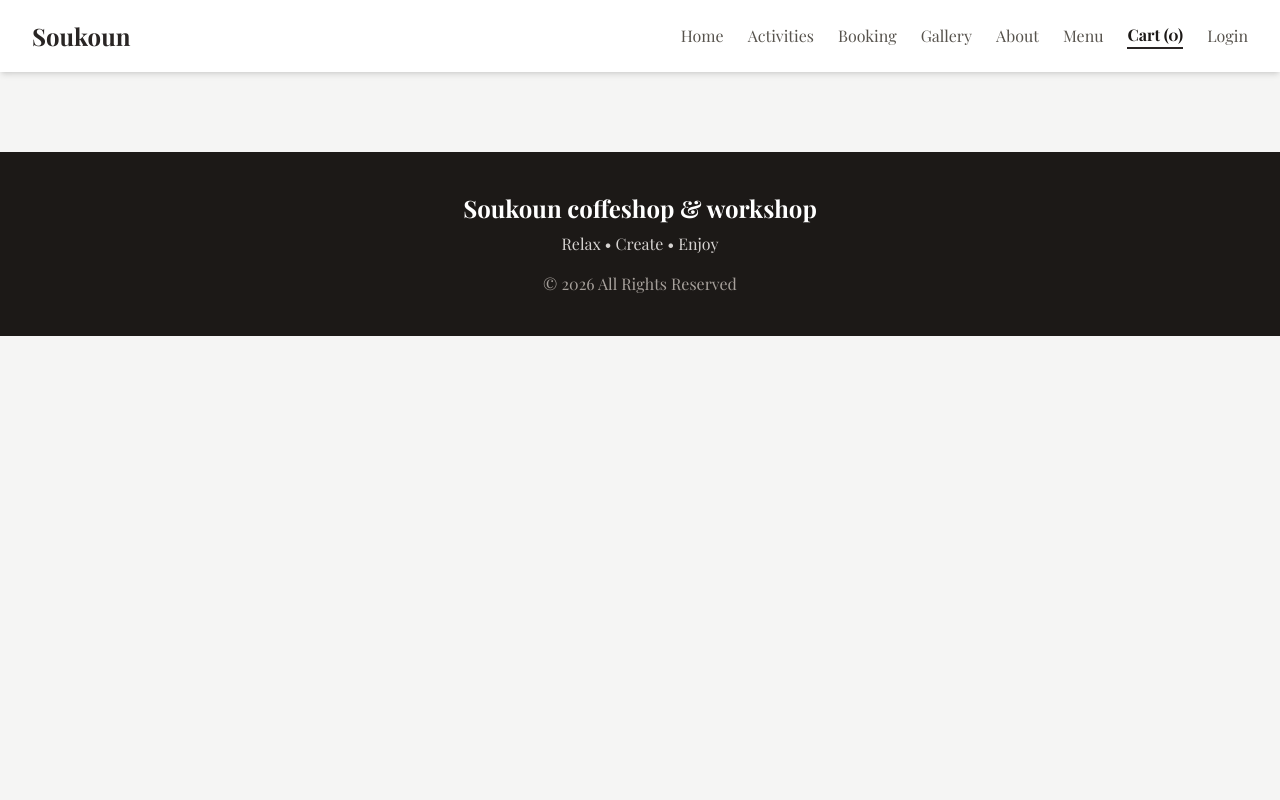
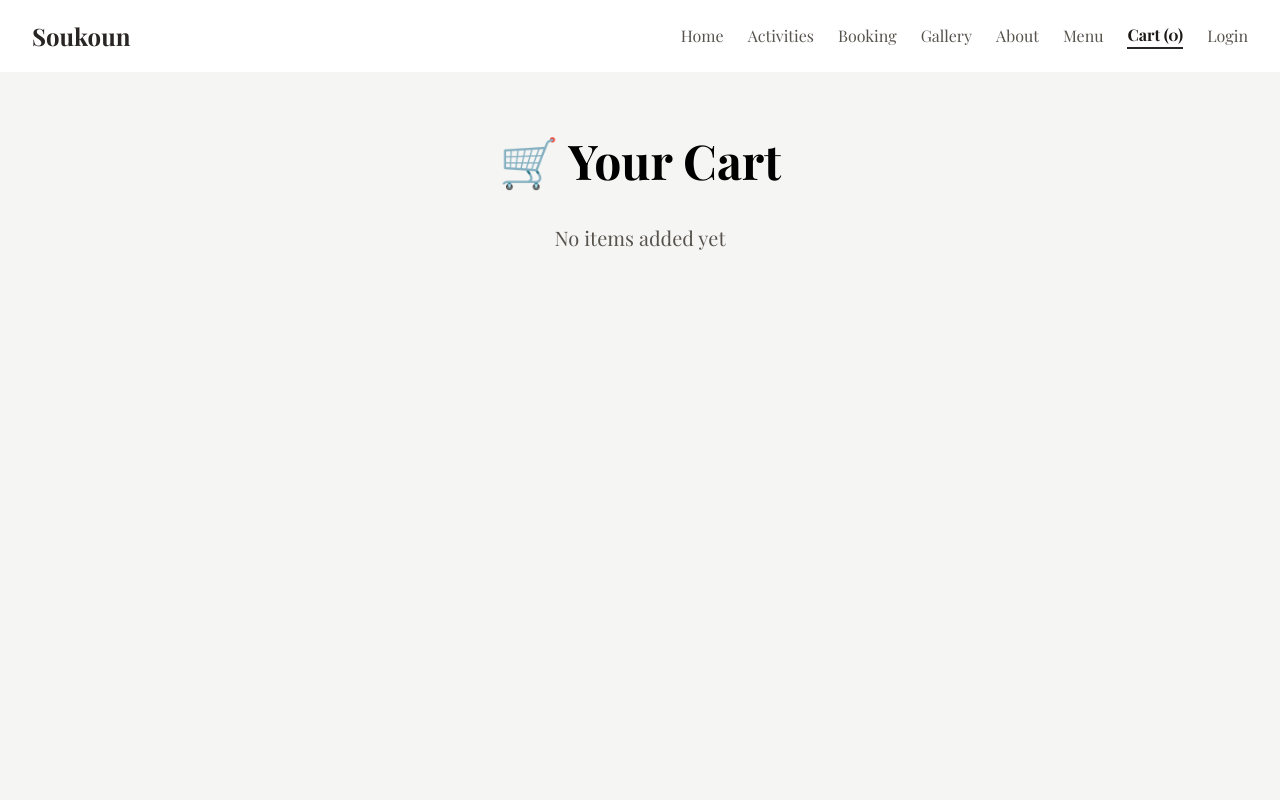
Before and after one commit to lamaelzein/web1-project, a React (Vite) app: page /cart in a window 1280 px wide. Shown: the top 800 px of the page. Built offline with nearby package versions, Linux system fonts and the light colour scheme.

Commit message:
redit cart

```diff
--- a/src/App.tsx
+++ b/src/App.tsx
@@ -9,6 +9,7 @@ import Booking from "./pages/Booking"
 import Gallery from "./pages/Gallery"
 import About from "./pages/About"
 import Contact from "./pages/Contact"
+import Cart from "./pages/Cart"
 
 function App() {
   return (
@@ -19,6 +20,7 @@ function App() {
         <Navbar />
 
         <Routes>
+          <Route path="/cart" element={<Cart />} />
           <Route path="/login" element={<Login />} />
 
           <Route path="/" element={<Home />} />
--- a/src/pages/Cart.tsx
+++ b/src/pages/Cart.tsx
@@ -3,7 +3,7 @@ import { CartContext } from "../context/CartContext"
 
 function Cart() {
   const { cart, removeFromCart } = useContext(CartContext)
-
+        console.log(cart)
   const total = cart.reduce((sum, item) => sum + item.price, 0)
 
   return (
--- a/src/pages/Menu.tsx
+++ b/src/pages/Menu.tsx
@@ -1,6 +1,8 @@
 import { useContext } from "react"
 
 import { CartContext } from "../context/CartContext"
+
+
 import croissant from "../assets/croissant.jpg"
 import shake from "../assets/shake.jpg"
 import nescafe from "../assets/nescafe.jpg"
@@ -54,6 +56,7 @@ function Menu() {
       image: cookies,
     },
 
+
   ]
 
   return (
```
Also changed, not shown: src/context/CartProvider.tsx (+4 -3 lines), 1 other file (tests, documents, lock files or other folders).
